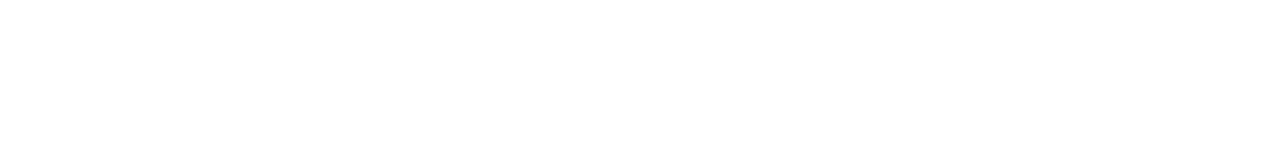
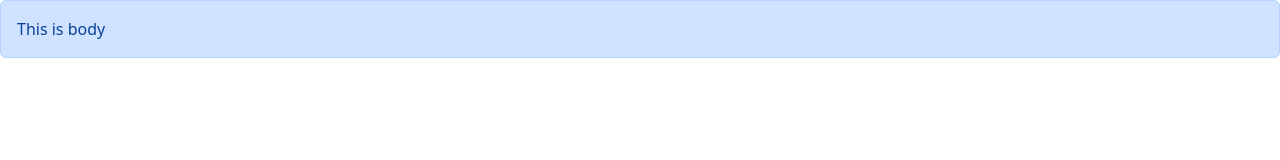
Before and after one commit to majkelkrol/JSNews, a website: page index.html in a window 1280 px wide. Drawn offline with nearby package versions, Linux system fonts and the light colour scheme.

Commit message:
Add alert with function

```diff
--- a/index.html
+++ b/index.html
@@ -4,9 +4,13 @@
     <meta charset="UTF-8">
     <meta http-equiv="X-UA-Compatible" content="IE=edge">
     <meta name="viewport" content="width=device-width, initial-scale=1.0">
+
+    <script src="node_modules/jquery/dist/jquery.min.js"></script>
+    <script src="node_modules/bootstrap/dist/js/bootstrap.min.js">
+    </script> <link rel="stylesheet" href="node_modules/bootstrap/dist/css/bootstrap.min.css"></link>
     <title>Document</title>
 </head>
-<body>
-
+<body onload="alert(typeof jQuery)">
+    <div class="alert alert-primary" role="alert">This is body</div>
 </body>
 </html>
```
Also changed, not shown: 1 other file.
